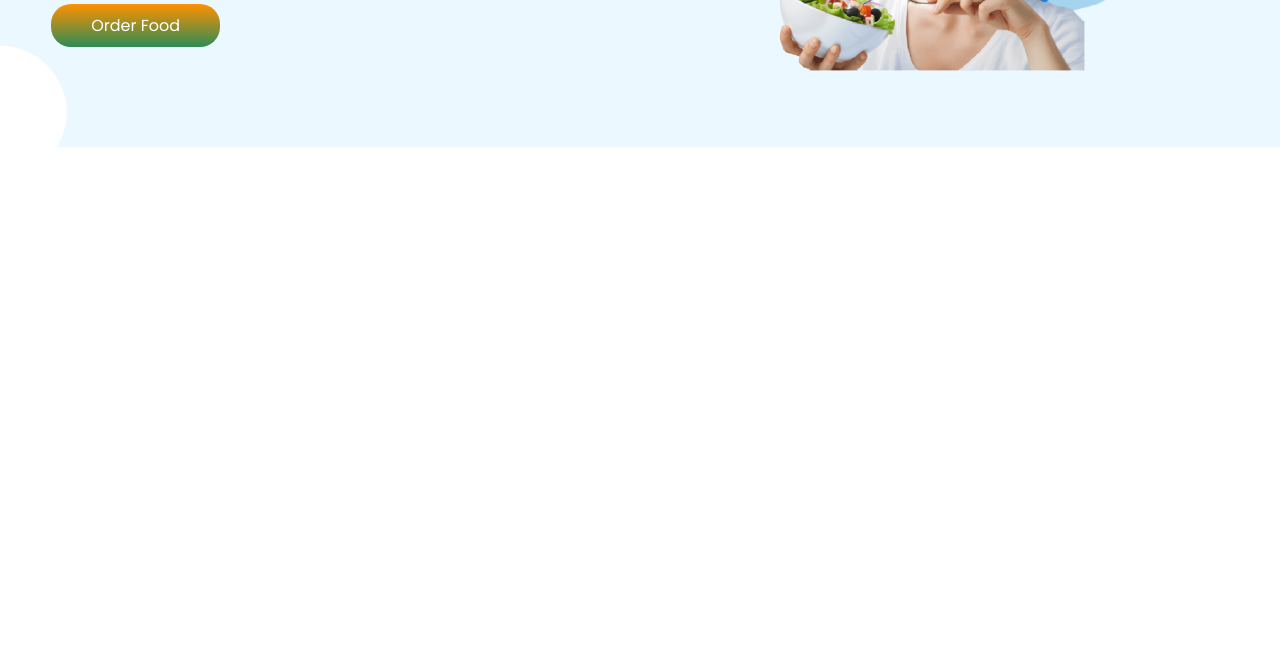
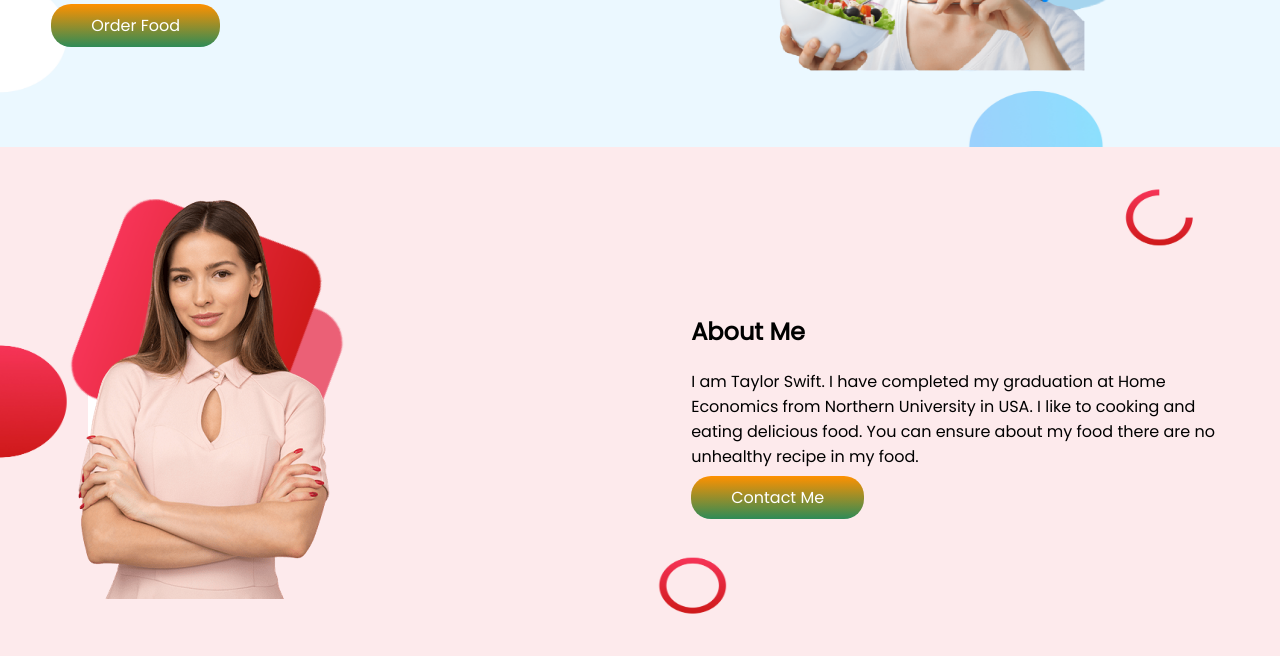
Before and after one commit to mamungh2/assignment-1-food-network, a plain HTML site: page index.html in a window 1280 px wide. Shown: the part 362-1019 px from the top of the page. Before the commit the page ends 800 px from the top, so only its background shows below. Drawn offline with Linux system fonts and the light colour scheme.

Commit message:
middle banner added

```diff
--- a/index.html
+++ b/index.html
@@ -23,5 +23,15 @@
             <img src="images/person1.png" alt="person image">
         </div>
     </section>
+    <section class="middle-banner flexible-container">
+        <div class="half-width">
+            <img src="images/person2.png" alt="">
+        </div>
+        <div class="half-width">
+            <h2>About Me</h2>
+            <p>I am Taylor Swift. I have completed my graduation at Home Economics from Northern University in USA. I like to cooking and eating delicious food. You can ensure about my food there are no unhealthy recipe in my food.</p>
+            <a class="link-button" href="http://">Contact Me</a>
+        </div>
+    </section>
 </body>
 </html>
--- a/style.css
+++ b/style.css
@@ -17,7 +17,13 @@ h1 {
 .top-banner {
     background-image: url(images/bg-topbanner.jpg);
     background-repeat: no-repeat;
-    background-size: cover;
+    background-size: 100% 100%;
+}
+.middle-banner {
+
+    background-image: url(images/bg-middlebanner.jpg);
+    background-repeat: no-repeat;
+    background-size: 100% 100%;
 }
 .flexible-container {
     display: flex;
```
Also changed, not shown: images/bg-middlebanner.jpg (added), images/bg-middlebanner3.jpg (added), images/bg-middlebanner4.jpg (added), images/bg-middlebanner5.jpg (added), images/bg-middlebanner6.jpg (added), images/bg-middlebanner7.jpg (added), images/bg-person2.png (added), images/person1-nobg.png (renamed from images/person1a.png), images/person2-nobg.png (added), images/person2.png (added).
